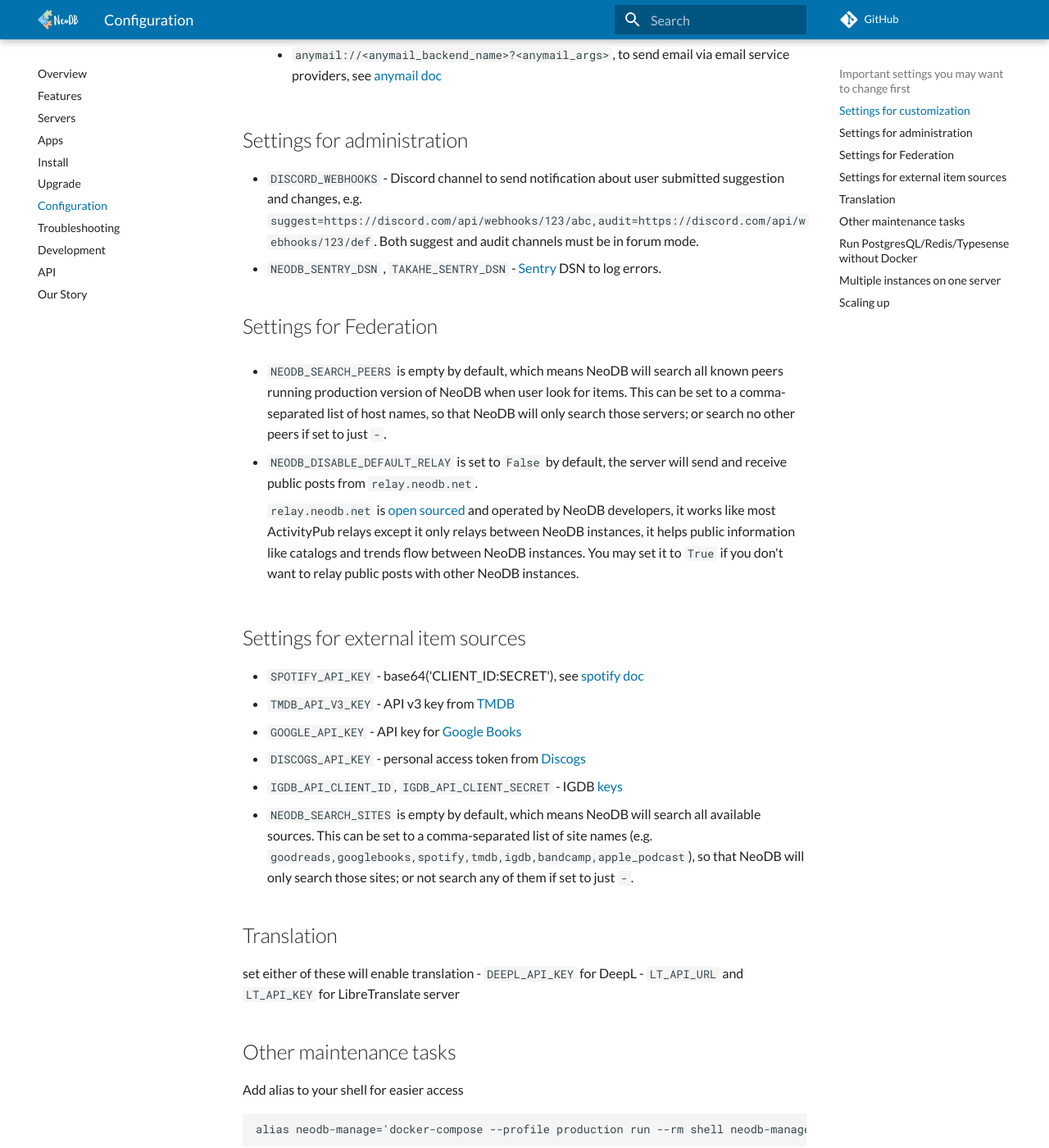
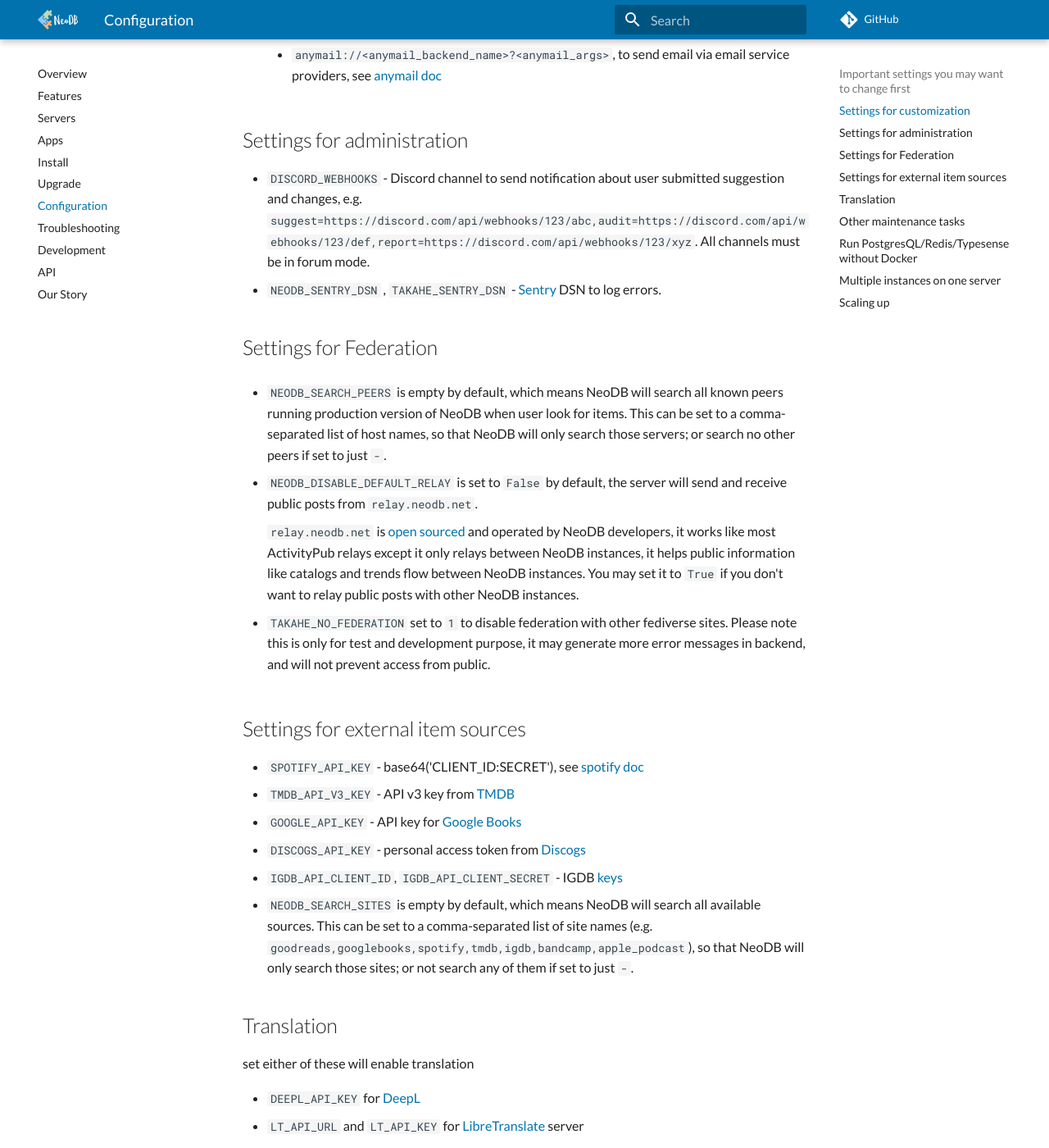
Before and after one commit to KevGamesUltimate/neodb-doc, an MkDocs documentation site: the page built from docs/configuration.md, in a window 1280 px wide and 1400 px high, scrolled down 1571 px. Shown: the whole window at 82% size. Built offline with MkDocs 1.6.1 and Material for MkDocs 9.7.7, drawn with Linux system fonts in a browser that asks for light colours; comment, search, counter and statistics services are not loaded.

Commit message:
Update configuration.md

```diff
--- a/docs/configuration.md
+++ b/docs/configuration.md
@@ -41,7 +41,7 @@ if you are doing debug or development:
  	- `anymail://<anymail_backend_name>?<anymail_args>`, to send email via email service providers, see [anymail doc](https://anymail.dev/)
 
 ## Settings for administration
- - `DISCORD_WEBHOOKS` - Discord channel to send notification about user submitted suggestion and changes, e.g. `suggest=https://discord.com/api/webhooks/123/abc,audit=https://discord.com/api/webhooks/123/def`. Both suggest and audit channels must be in forum mode.
+ - `DISCORD_WEBHOOKS` - Discord channel to send notification about user submitted suggestion and changes, e.g. `suggest=https://discord.com/api/webhooks/123/abc,audit=https://discord.com/api/webhooks/123/def,report=https://discord.com/api/webhooks/123/xyz`. All channels must be in forum mode.
  - `NEODB_SENTRY_DSN` , `TAKAHE_SENTRY_DSN` - [Sentry](https://sentry.io/) DSN to log errors.
 
 ## Settings for Federation
@@ -52,6 +52,7 @@ if you are doing debug or development:
 
  	`relay.neodb.net` is [open sourced](https://github.com/neodb-social/neodb-relay) and operated by NeoDB developers, it works like most ActivityPub relays except it only relays between NeoDB instances, it helps public information like catalogs and trends flow between NeoDB instances. You may set it to `True` if you don't want to relay public posts with other NeoDB instances.
 
+ - `TAKAHE_NO_FEDERATION` set to `1` to disable federation with other fediverse sites. Please note this is only for test and development purpose, it may generate more error messages in backend, and will not prevent access from public.
 
 ## Settings for external item sources
 
@@ -64,8 +65,9 @@ if you are doing debug or development:
 
 ## Translation
 set either of these will enable translation
-- `DEEPL_API_KEY` for DeepL
-- `LT_API_URL` and `LT_API_KEY` for LibreTranslate server
+
+- `DEEPL_API_KEY` for [DeepL](https://www.deepl.com/)
+- `LT_API_URL` and `LT_API_KEY` for [LibreTranslate](https://libretranslate.com/) server
 
 ## Other maintenance tasks
 
```
